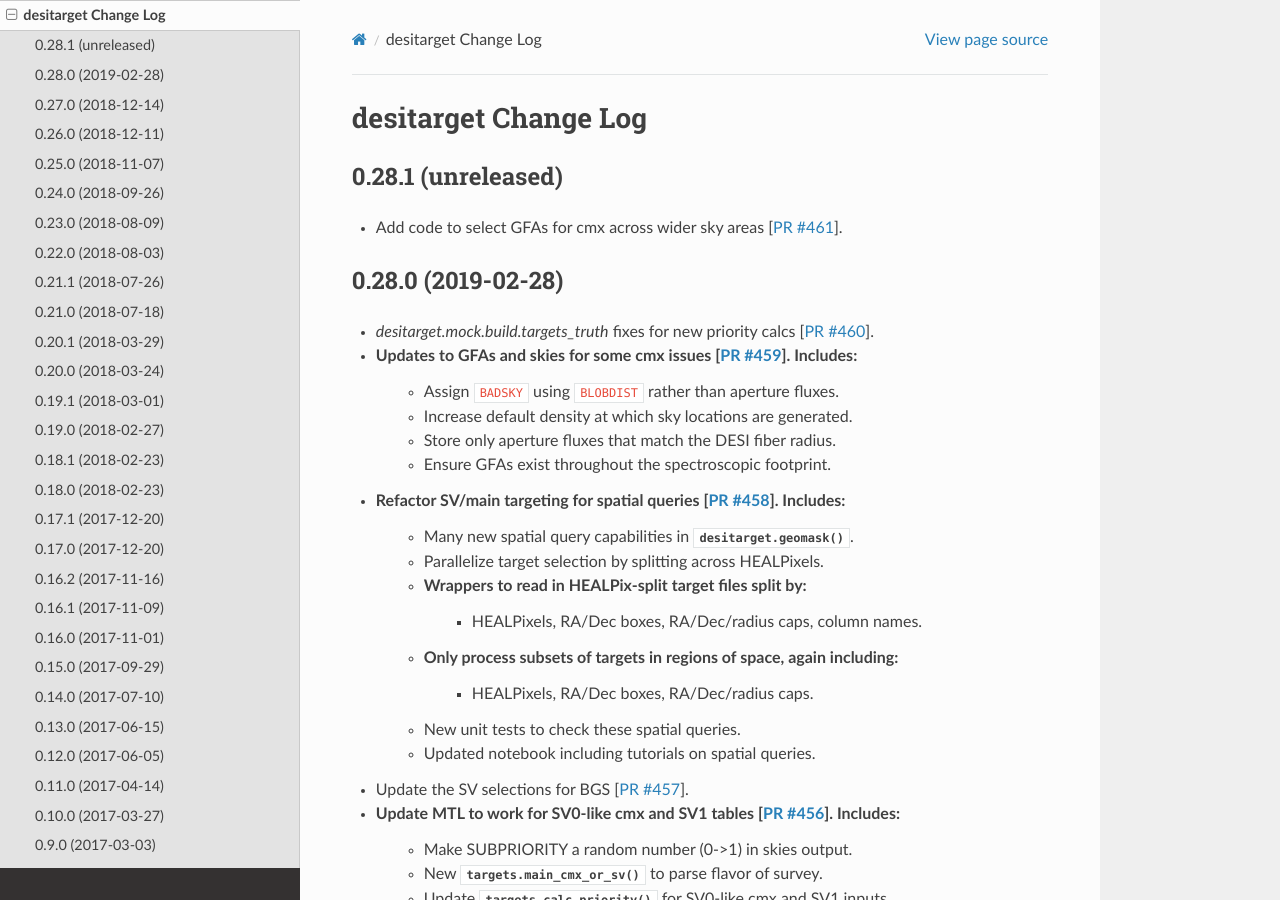
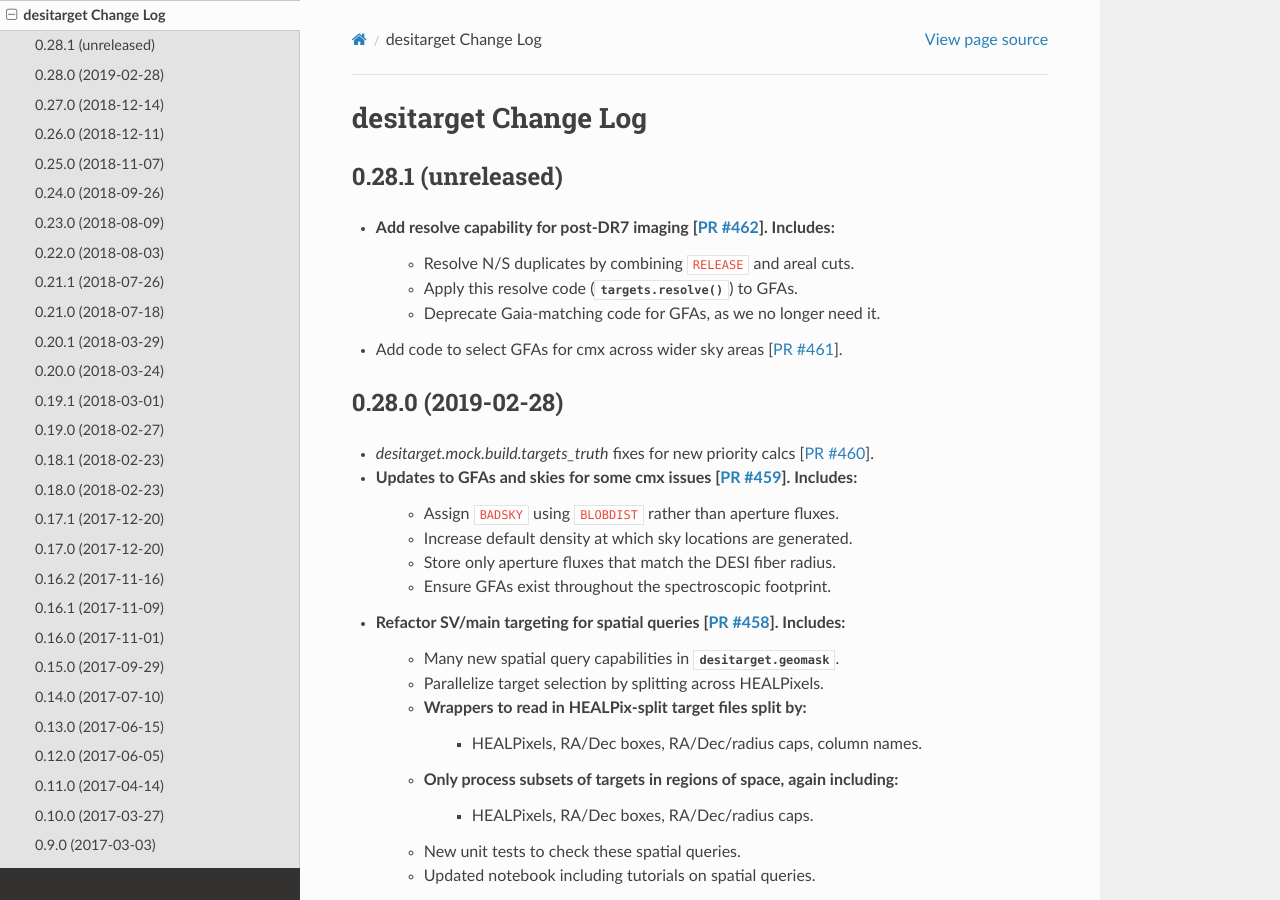
Before and after one commit to desihub/desitarget, a Sphinx documentation site: the page built from doc/changes.rst, in a window 1280 px wide and 900 px high. Built offline with Sphinx 7.4.7 and the Read the Docs theme 2.0.0, drawn with Linux system fonts in a browser that asks for light colours.

Commit message:
updating changes docs

```diff
--- a/doc/changes.rst
+++ b/doc/changes.rst
@@ -5,9 +5,14 @@ desitarget Change Log
 0.28.1 (unreleased)
 -------------------
 
+* Add resolve capability for post-DR7 imaging [`PR #462`_]. Includes:
+    * Resolve N/S duplicates by combining ``RELEASE`` and areal cuts.
+    * Apply this resolve code (:func:`targets.resolve`) to GFAs.
+    * Deprecate Gaia-matching code for GFAs, as we no longer need it.
 * Add code to select GFAs for cmx across wider sky areas [`PR #461`_].
 
 .. _`PR #461`: https://github.com/desihub/desitarget/pull/461
+.. _`PR #462`: https://github.com/desihub/desitarget/pull/462
 
 0.28.0 (2019-02-28)
 -------------------
@@ -19,7 +24,7 @@ desitarget Change Log
     * Store only aperture fluxes that match the DESI fiber radius.
     * Ensure GFAs exist throughout the spectroscopic footprint.
 * Refactor SV/main targeting for spatial queries [`PR #458`_]. Includes:
-    * Many new spatial query capabilities in :func:`desitarget.geomask`.
+    * Many new spatial query capabilities in :mod:`desitarget.geomask`.
     * Parallelize target selection by splitting across HEALPixels.
     * Wrappers to read in HEALPix-split target files split by:
         * HEALPixels, RA/Dec boxes, RA/Dec/radius caps, column names.
```
